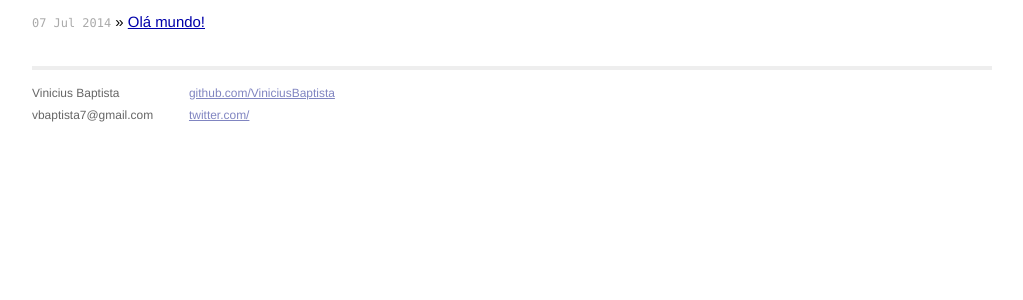
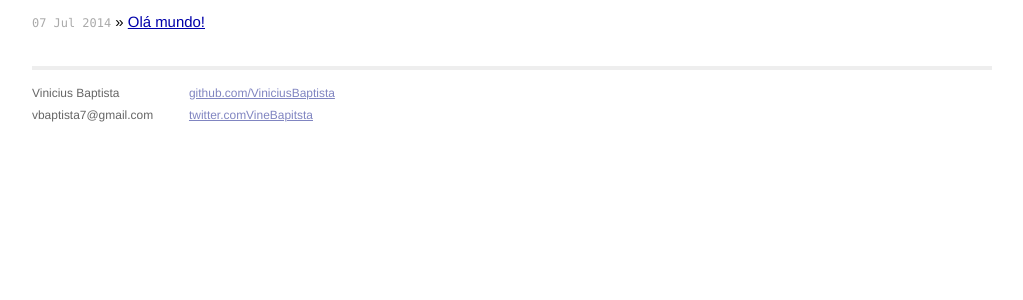
Before and after one commit to ViniciusBaptista/viniciusbaptista.github.io, a Jekyll site: the page built from index.html, in a window 1280 px wide. Shown: the part 238-538 px from the top of the page, without its empty margins (128-1151 px from the left). Built offline with Jekyll 4.4.1, drawn with Linux system fonts in a browser that asks for light colours; Markdown is read by kramdown in place of the engine named in the settings.

Commit message:
Atualizando default

```diff
--- a/_layouts/default.html
+++ b/_layouts/default.html
@@ -1 +1 @@
-<!DOCTYPE html><html><head><meta charset="utf-8"><meta http-equiv="X-UA-Compatible" content="IE=edge,chrome=1"><title>{{page.title}}</title><meta name="viewport" content="width=device-width"></head><body><div class="site"><div class="header"><h1 class="title"><a href="/">{{site.name}}</a></h1><a class="extra" href="/">home</a></div>{{content}}<div class="footer"><div class="contact"><p> Vinicius Baptista<br/> vbaptista7@gmail.com </p></div><div class="contact"><p><a href="https://github.com/ViniciusBaptista">github.com/ViniciusBaptista</a><br/><a href="https://twitter.com/<depois coloca algo>">twitter.com/<depois coloca algo></a><br/></p></div></div></div></body></html><link rel="stylesheet" href="/css/syntax.min.css"><link rel="stylesheet" href="/css/main.min.css">
+<!DOCTYPE html><html><head><meta charset="utf-8"><meta http-equiv="X-UA-Compatible" content="IE=edge,chrome=1"><title>{{page.title}}</title><meta name="viewport" content="width=device-width"></head><body><div class="site"><div class="header"><h1 class="title"><a href="/">{{site.name}}</a></h1><a class="extra" href="/">home</a></div>{{content}}<div class="footer"><div class="contact"><p> Vinicius Baptista<br/> vbaptista7@gmail.com </p></div><div class="contact"><p><a href="https://github.com/ViniciusBaptista">github.com/ViniciusBaptista</a><br/><a href="https://twitter.com/VineBapitsta">twitter.comVineBapitsta</a><br/></p></div></div></div></body></html><link rel="stylesheet" href="/css/syntax.min.css"><link rel="stylesheet" href="/css/main.min.css">
```
